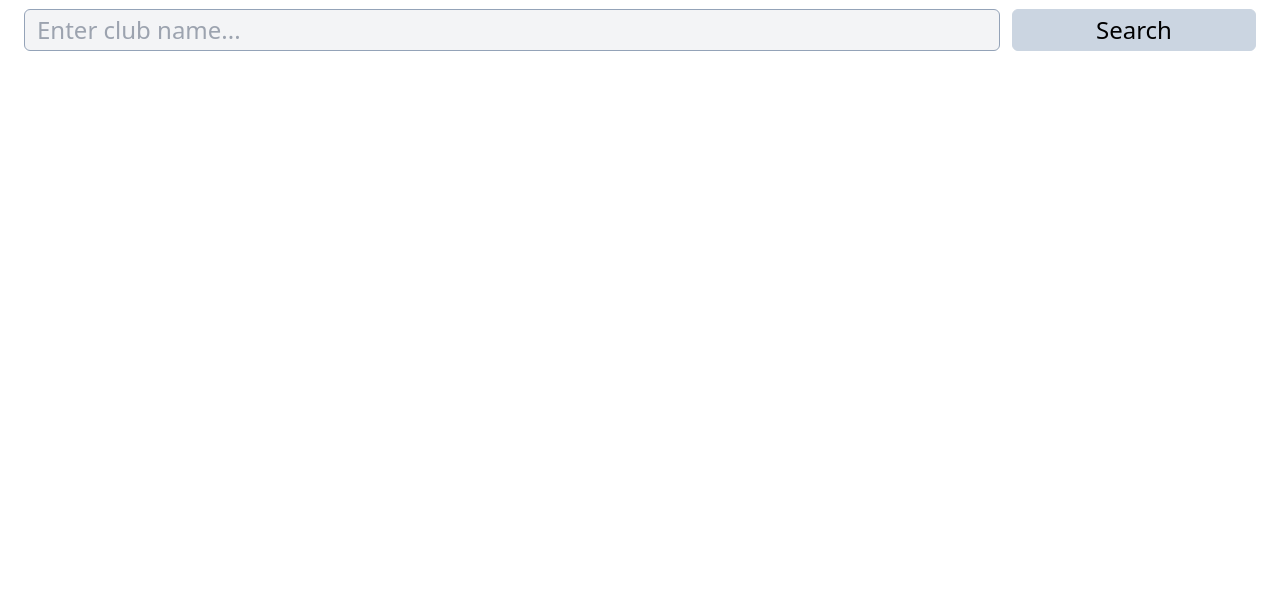
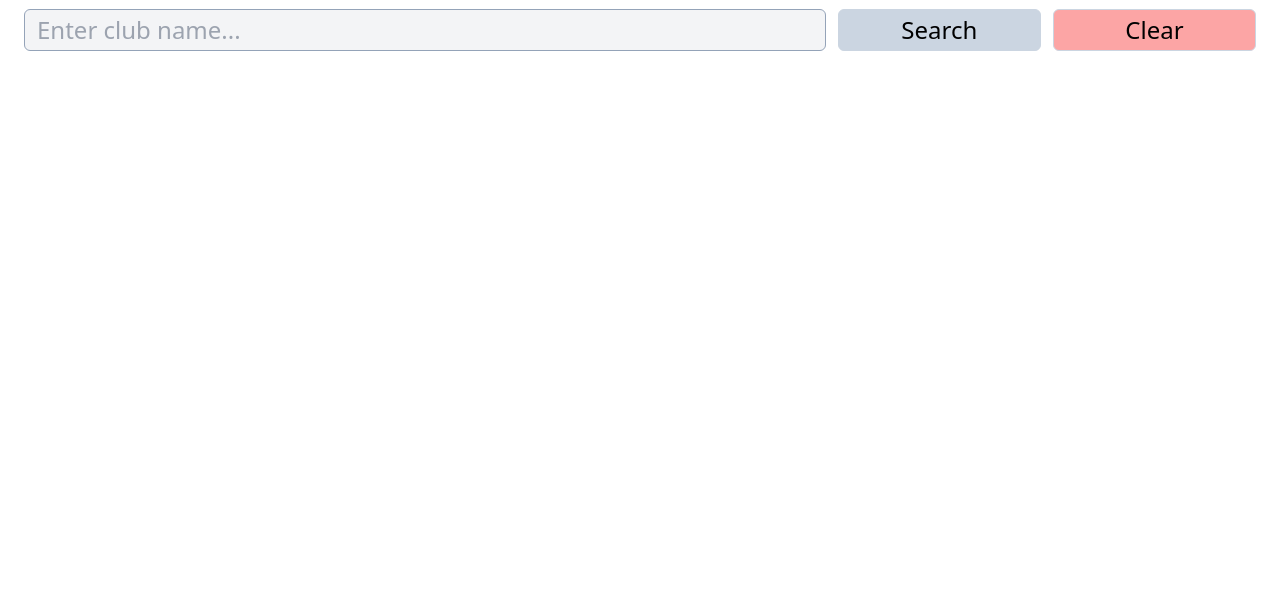
Before and after one commit to kobexamoh/ucl-dashboard, a website built with Vite: page index.html in a window 1280 px wide. Shown: the part 195-800 px from the top of the page. Built offline with nearby package versions, Linux system fonts and the light colour scheme; no server answers.

Commit message:
Add clear button to reset dashboard view

```diff
--- a/index.html
+++ b/index.html
@@ -25,6 +25,8 @@
                             class="bg-gray-100 rounded-md border border-slate-400 py-1 pl-3 w-2/3 lg:w-4/5 text-slate-900">
                         <button type="submit"
                             class="rounded-md border border-slate-300 px-2 py-1 w-1/3 lg:w-1/5 bg-slate-300 ml-3" id="clubLookup">Search</button>
+                        <button type="button"
+                            class="rounded-md border border-slate-300 px-2 py-1 w-1/3 lg:w-1/5 bg-red-300 ml-3" id="clearDash">Clear</button>
                     </form>
                 </search>
             </div>
```
